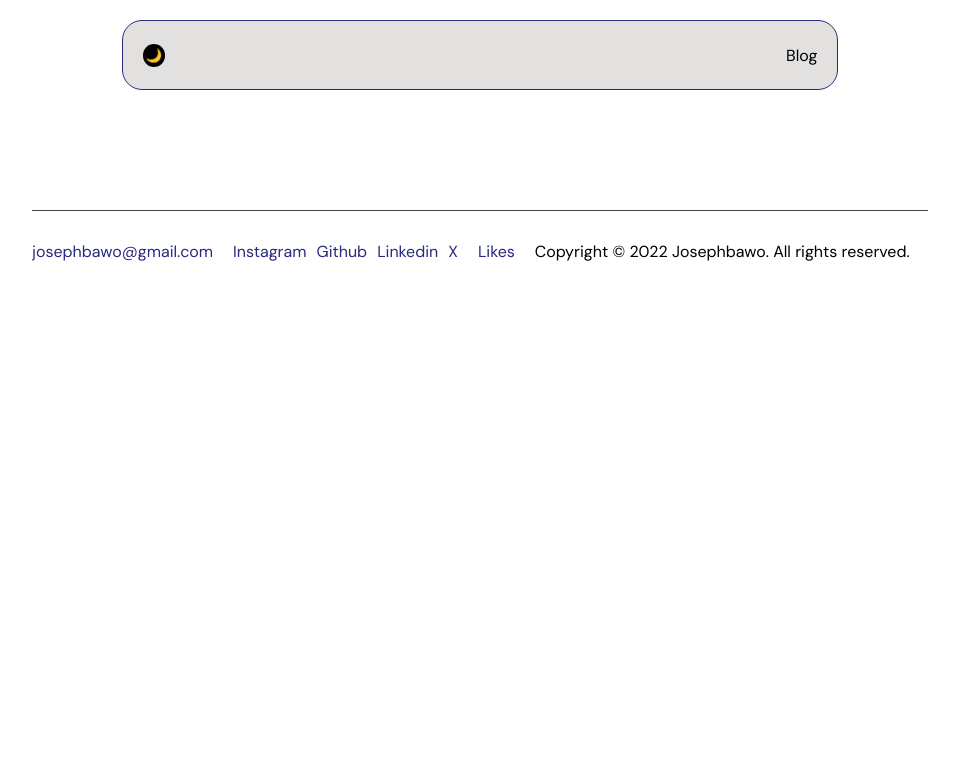
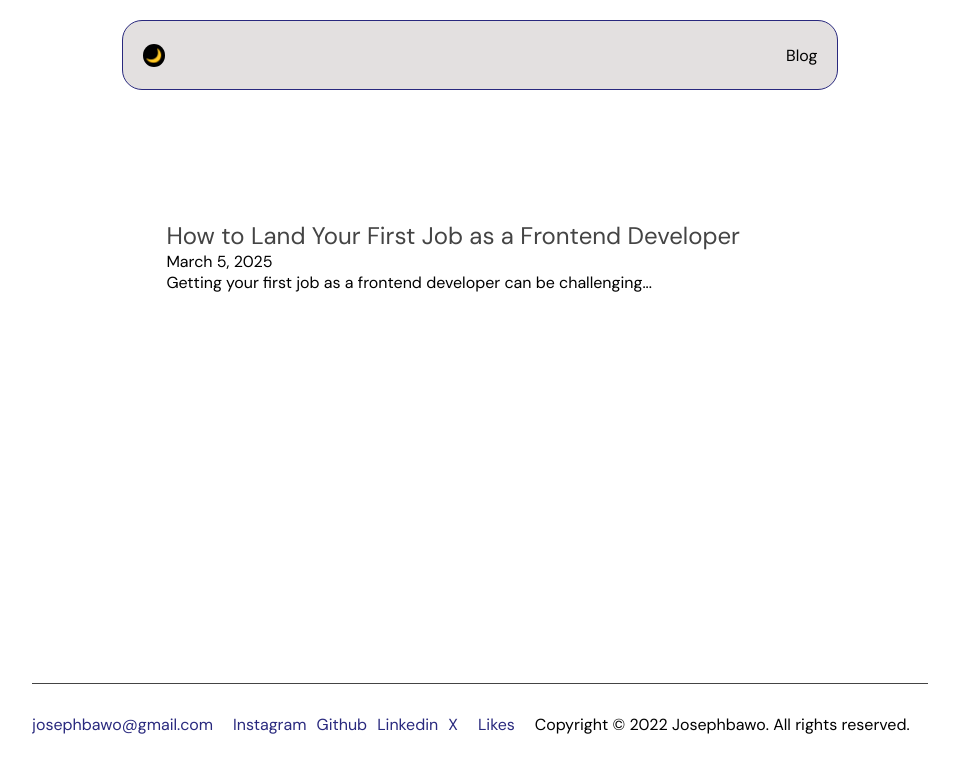
Before and after one commit to Joebakid/My-Porfolio, a React (Create React App) app: page /blog/1 in a window 1280 px wide. Shown: the top 772 px of the page, without its empty margins (160-1119 px from the left). Built offline with nearby package versions, Linux system fonts and the light colour scheme.

Commit message:
blog post working

```diff
--- a/src/App.css
+++ b/src/App.css
@@ -620,6 +620,17 @@ pre {
 
 }
 
+.blog-post{
+  width: 70%;
+  margin: 0 auto;
+  padding: 200px 0;
+  overflow-x: hidden;
+}
+
+.blog-post-title{
+  color: var(--gray-color);
+}
+
 @media (max-width: 768px) {
 
 .sticky{
--- a/src/App.js
+++ b/src/App.js
@@ -1,4 +1,3 @@
-// import logo from "./logo.svg";
 import { BrowserRouter as Router, Route, Routes, Link } from "react-router-dom";
 import { useLocation } from "react-router-dom";
 import "./App.css";
@@ -10,25 +9,14 @@ import Experience from "./components/Experience";
 import NavBar from "./components/Nav";
 import Services from "./components/Services";
 import BlogList from "./components/Blog/BlogList";
+import BlogPost from "./components/Blog/BlogPost";
 import Footer from "./components/Footer";
-// import BlogPage from "./blog/BlogPage";
-import { useEffect } from "react";
+import { useEffect, useState } from "react";
 import gsap from "gsap";
 import Likes from "./components/Likes";
 import ScrollToTop from "./components/ScrollToTop";
-import { useState } from "react";
 
 function App() {
-  // const location = useLocation();
-
-  // useEffect(() => {
-  //   gsap.fromTo(
-  //     ".container",
-  //     { opacity: 0, y: 20 },
-  //     { opacity: 1, y: 0, duration: 0.6, ease: "power2.out" }
-  //   );
-  // }, [location]);
-
   function BtnMain({ href, btnMainClassName, text }) {
     return (
       <a
@@ -47,7 +35,7 @@ function App() {
     return loading ? <div className="loader">Loading...</div> : null;
   }
 
-  function ProjectItem({ title, text, src,aboutProject, alt, hrefBtnMain, hrefBtnPrimary }) {
+  function ProjectItem({ title, text, src, aboutProject, alt, hrefBtnMain, hrefBtnPrimary }) {
     useEffect(() => {
       gsap.fromTo(
         ".project-card",
@@ -57,31 +45,13 @@ function App() {
     }, []);
     return (
       <div className="project-card">
-        {/* Render image only if src is provided */}
-        {/* {src && (
-          <img
-            className="img-className"
-            src={src}
-            alt={alt || "Project image"}
-          />
-        )} */}
-
-
-
         <div className="project-description">
-          {/* Render title only if it exists */}
           {title && <h2>{title}</h2>}
-
-          {/* Render text only if it exists */}
           {text && <p>{text}</p>}
-
-          <br/>
-
+          <br />
           <p className="about-project">{aboutProject}</p>
         </div>
-
         <div className="btn-flex">
-          {/* Render buttons only if they exist */}
           {hrefBtnMain && <BtnMain text="Link" href={hrefBtnMain} />}
           {hrefBtnPrimary && <BtnPrimary text="Github" href={hrefBtnPrimary} />}
         </div>
@@ -127,22 +97,6 @@ function App() {
     );
   }
 
-  function NavItem({ lightDarkMode }) {
-    const location = useLocation(); // Get current path
-
-    return (
-      <div className="flex-nav ">
-        <span>{lightDarkMode}</span>
-        <Link
-          to={location.pathname === "/blog" ? "/" : "/blog"}
-          className="hover-underline blog"
-        >
-          {location.pathname === "/blog" ? "Home" : "Blog"}
-        </Link>
-      </div>
-    );
-  }
-
   function BlogListItems({ timestamp, blogtitle, slug }) {
     return (
       <div className="blog-flex">
@@ -156,22 +110,19 @@ function App() {
 
   function BackBtn({ back }) {
     return (
-      <div className=" back-container mt-2">
+      <div className="back-container mt-2">
         <Link className="back-link hover-underline" to="/blog">
-          {" "}
           {back}
         </Link>
       </div>
     );
   }
 
-  // function project({}) {}
-
   return (
     <Router>
       <ScrollToTop />
       <div className="container">
-        <NavBar NavItem={NavItem} />
+        <NavBar />
         <Routes>
           <Route
             path="/"
@@ -195,19 +146,9 @@ function App() {
               </>
             }
           />
-
-<Route path="/blog" element={<BlogList />} />
-
-          <Route
-            path="/Likes"
-            element={
-              <Likes
-                ProjectItem={ProjectItem}
-                // BackBtn={BackBtn}
-                Loader={Loader}
-              />
-            }
-          />{" "}
+          <Route path="/blog" element={<BlogList />} />
+          <Route path="/blog/:id" element={<BlogPost />} />
+          <Route path="/Likes" element={<Likes ProjectItem={ProjectItem} Loader={Loader} />} />
         </Routes>
         <Footer />
       </div>
--- /dev/null
+++ b/src/components/Blog/BlogPost.js
@@ -0,0 +1,28 @@
+import React from "react";
+import { useParams } from "react-router-dom";
+
+const list = [
+  { title: 'Mistakes I Made as a Beginner Developer and How to Avoid Them', content: 'Here is how you can avoid common mistakes as a beginner developer...', date: 'March 1, 2025' },
+  { title: 'How to Land Your First Job as a Frontend Developer', content: 'Getting your first job as a frontend developer can be challenging...', date: 'March 5, 2025' },
+  { title: 'How to Build a Portfolio That Stands Out as a React Developer', content: 'Your portfolio is your resume as a developer...', date: 'March 10, 2025' },
+  { title: 'How to Stay Motivated When Learning to Code', content: 'Staying motivated while learning to code can be tough...', date: 'March 15, 2025' },
+  { title: 'The Importance of Blogging as a Developer', content: 'Blogging helps developers share knowledge...', date: 'March 20, 2025' },
+  { title: 'Understanding Tokenomics: What Makes a Good Meme Coin?', content: 'Tokenomics is the backbone of any cryptocurrency project...', date: 'March 20, 2025' }
+];
+
+function BlogPost() {
+  const { id } = useParams(); // Get the blog post ID from the URL
+  const post = list[id];
+
+  if (!post) return <h2>Blog post not found</h2>;
+
+  return (
+    <div className="blog-post">
+      <h2 className="blog-post-title">{post.title}</h2>
+      <p className="blog-time">{post.date}</p>
+      <p>{post.content}</p>
+    </div>
+  );
+}
+
+export default BlogPost;
```
